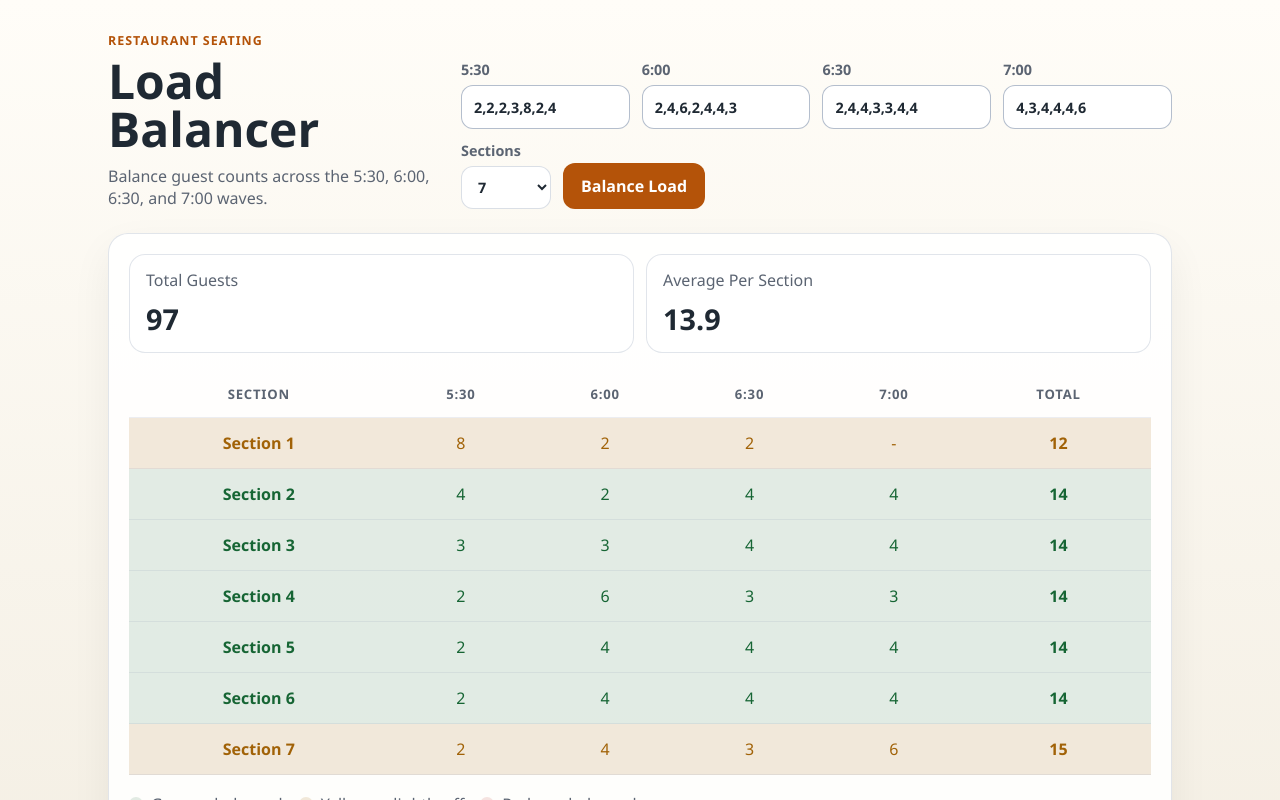
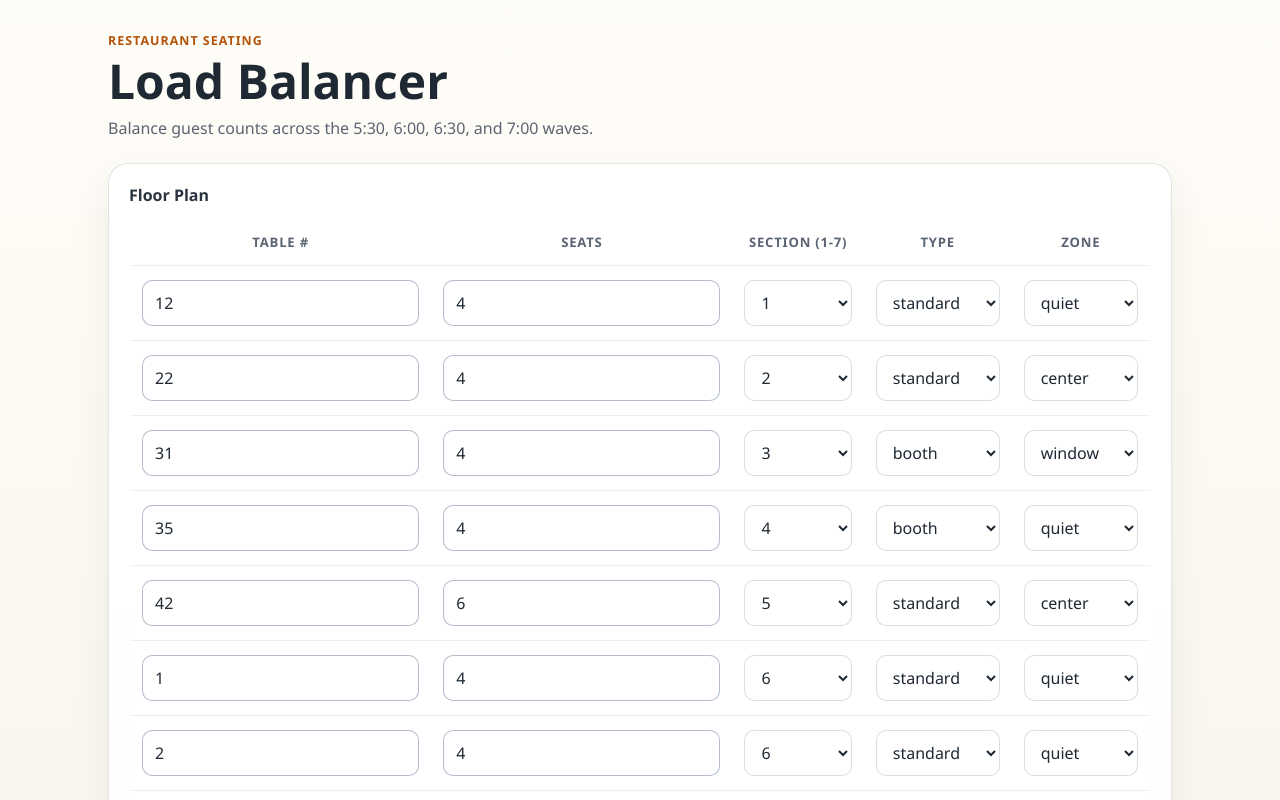
Before and after one commit to naslysan/restaurant-app, a React (Vite) app: page / in a window 1280 px wide. Shown: the top 800 px of the page. Built offline with nearby package versions, Linux system fonts and the light colour scheme.

Commit message:
floor plan table

```diff
--- a/src/App.jsx
+++ b/src/App.jsx
@@ -11,6 +11,16 @@ const timeOrder = Object.keys(slotData);
 const initialSlotInputs = Object.fromEntries(
   timeOrder.map((time) => [time, slotData[time].join(",")]),
 );
+const initialFloorPlan = [
+  { tableNumber: "12", seats: "4", section: "1", type: "standard", zone: "quiet" },
+  { tableNumber: "22", seats: "4", section: "2", type: "standard", zone: "center" },
+  { tableNumber: "31", seats: "4", section: "3", type: "booth", zone: "window" },
+  { tableNumber: "35", seats: "4", section: "4", type: "booth", zone: "quiet" },
+  { tableNumber: "42", seats: "6", section: "5", type: "standard", zone: "center" },
+  { tableNumber: "1", seats: "4", section: "6", type: "standard", zone: "quiet" },
+  { tableNumber: "2", seats: "4", section: "6", type: "standard", zone: "quiet" },
+  { tableNumber: "44", seats: "6", section: "7", type: "standard", zone: "center" },
+];
 
 function buildSectionNames(numberOfSections) {
   return Array.from({ length: numberOfSections }, (_, index) => `Section ${index + 1}`);
@@ -92,10 +102,17 @@ function balanceLoad(numberOfSections, activeSlotData) {
 function App() {
   const [numberOfSections, setNumberOfSections] = useState(7);
   const [slotInputs, setSlotInputs] = useState(initialSlotInputs);
+  const [floorPlanRows, setFloorPlanRows] = useState(initialFloorPlan);
   const [assignments, setAssignments] = useState(() => balanceLoad(7, slotData));
 
   function rebalance(nextSectionCount) {
     setAssignments(balanceLoad(nextSectionCount, buildSlotData(slotInputs)));
+  }
+
+  function updateFloorPlanRow(index, field, value) {
+    setFloorPlanRows((current) =>
+      current.map((row, rowIndex) => (rowIndex === index ? { ...row, [field]: value } : row)),
+    );
   }
 
   const stats = useMemo(() => {
@@ -116,7 +133,83 @@ function App() {
             Balance guest counts across the 5:30, 6:00, 6:30, and 7:00 waves.
           </p>
         </div>
-        <div className="hero-actions">
+      </header>
+
+      <main className="panel">
+        <section className="editor-block">
+          <div className="section-header">
+            <h2>Floor Plan</h2>
+          </div>
+          <div className="table-wrap">
+            <table className="editor-table">
+              <thead>
+                <tr>
+                  <th>Table #</th>
+                  <th>Seats</th>
+                  <th>Section (1-7)</th>
+                  <th>Type</th>
+                  <th>Zone</th>
+                </tr>
+              </thead>
+              <tbody>
+                {floorPlanRows.map((row, index) => (
+                  <tr key={`${row.tableNumber}-${index}`}>
+                    <td>
+                      <input
+                        type="text"
+                        value={row.tableNumber}
+                        onChange={(event) => updateFloorPlanRow(index, "tableNumber", event.target.value)}
+                      />
+                    </td>
+                    <td>
+                      <input
+                        type="text"
+                        value={row.seats}
+                        onChange={(event) => updateFloorPlanRow(index, "seats", event.target.value)}
+                      />
+                    </td>
+                    <td>
+                      <select
+                        value={row.section}
+                        onChange={(event) => updateFloorPlanRow(index, "section", event.target.value)}
+                      >
+                        {Array.from({ length: 7 }, (_, sectionIndex) => String(sectionIndex + 1)).map((section) => (
+                          <option key={section} value={section}>
+                            {section}
+                          </option>
+                        ))}
+                      </select>
+                    </td>
+                    <td>
+                      <select
+                        value={row.type}
+                        onChange={(event) => updateFloorPlanRow(index, "type", event.target.value)}
+                      >
+                        <option value="booth">booth</option>
+                        <option value="standard">standard</option>
+                      </select>
+                    </td>
+                    <td>
+                      <select
+                        value={row.zone}
+                        onChange={(event) => updateFloorPlanRow(index, "zone", event.target.value)}
+                      >
+                        <option value="quiet">quiet</option>
+                        <option value="center">center</option>
+                        <option value="window">window</option>
+                      </select>
+                    </td>
+                  </tr>
+                ))}
+              </tbody>
+            </table>
+          </div>
+        </section>
+
+        <section className="editor-block">
+          <div className="section-header">
+            <h2>Guest Waves</h2>
+          </div>
           <div className="slot-input-grid">
             {timeOrder.map((time) => (
               <label key={time} className="control-group slot-input-group" htmlFor={`slot-${time}`}>
@@ -156,10 +249,8 @@ function App() {
               Balance Load
             </button>
           </div>
-        </div>
-      </header>
+        </section>
 
-      <main className="panel">
         <div className="summary-bar">
           <div className="summary-card">
             <span>Total Guests</span>
--- a/src/styles.css
+++ b/src/styles.css
@@ -74,15 +74,6 @@ input::placeholder {
   margin-bottom: 24px;
 }
 
-.hero-actions {
-  display: flex;
-  flex-direction: column;
-  gap: 12px;
-  align-items: stretch;
-  flex-wrap: wrap;
-  min-width: min(100%, 520px);
-}
-
 .control-group {
   display: grid;
   gap: 6px;
@@ -153,6 +144,20 @@ input::placeholder {
   box-shadow: 0 16px 40px rgba(15, 23, 42, 0.06);
 }
 
+.editor-block {
+  margin-bottom: 20px;
+}
+
+.section-header {
+  margin-bottom: 12px;
+}
+
+.section-header h2 {
+  margin: 0;
+  font-size: 1rem;
+  color: #2a3441;
+}
+
 .summary-bar {
   display: grid;
   grid-template-columns: repeat(2, minmax(0, 1fr));
@@ -187,6 +192,18 @@ input::placeholder {
   min-width: 720px;
 }
 
+.editor-table {
+  width: 100%;
+  border-collapse: collapse;
+  min-width: 760px;
+  background: var(--card);
+  border: 1px solid rgba(148, 163, 184, 0.2);
+  border-radius: 14px;
+  overflow: hidden;
+}
+
+.editor-table th,
+.editor-table td,
 .load-table th,
 .load-table td {
   padding: 14px 12px;
@@ -194,11 +211,24 @@ input::placeholder {
   border-bottom: 1px solid rgba(148, 163, 184, 0.18);
 }
 
+.editor-table th,
 .load-table th {
   font-size: 0.82rem;
   text-transform: uppercase;
   letter-spacing: 0.06em;
   color: var(--text-soft);
+}
+
+.editor-table td {
+  background: rgba(255, 255, 255, 0.92);
+}
+
+.editor-table input,
+.editor-table select {
+  width: 100%;
+  min-width: 88px;
+  border-radius: 10px;
+  min-height: 40px;
 }
 
 .section-name,
@@ -248,11 +278,6 @@ input::placeholder {
     align-items: flex-start;
   }
 
-  .hero-actions {
-    width: 100%;
-    min-width: 0;
-  }
-
   .slot-input-grid {
     grid-template-columns: repeat(2, minmax(0, 1fr));
   }
```
